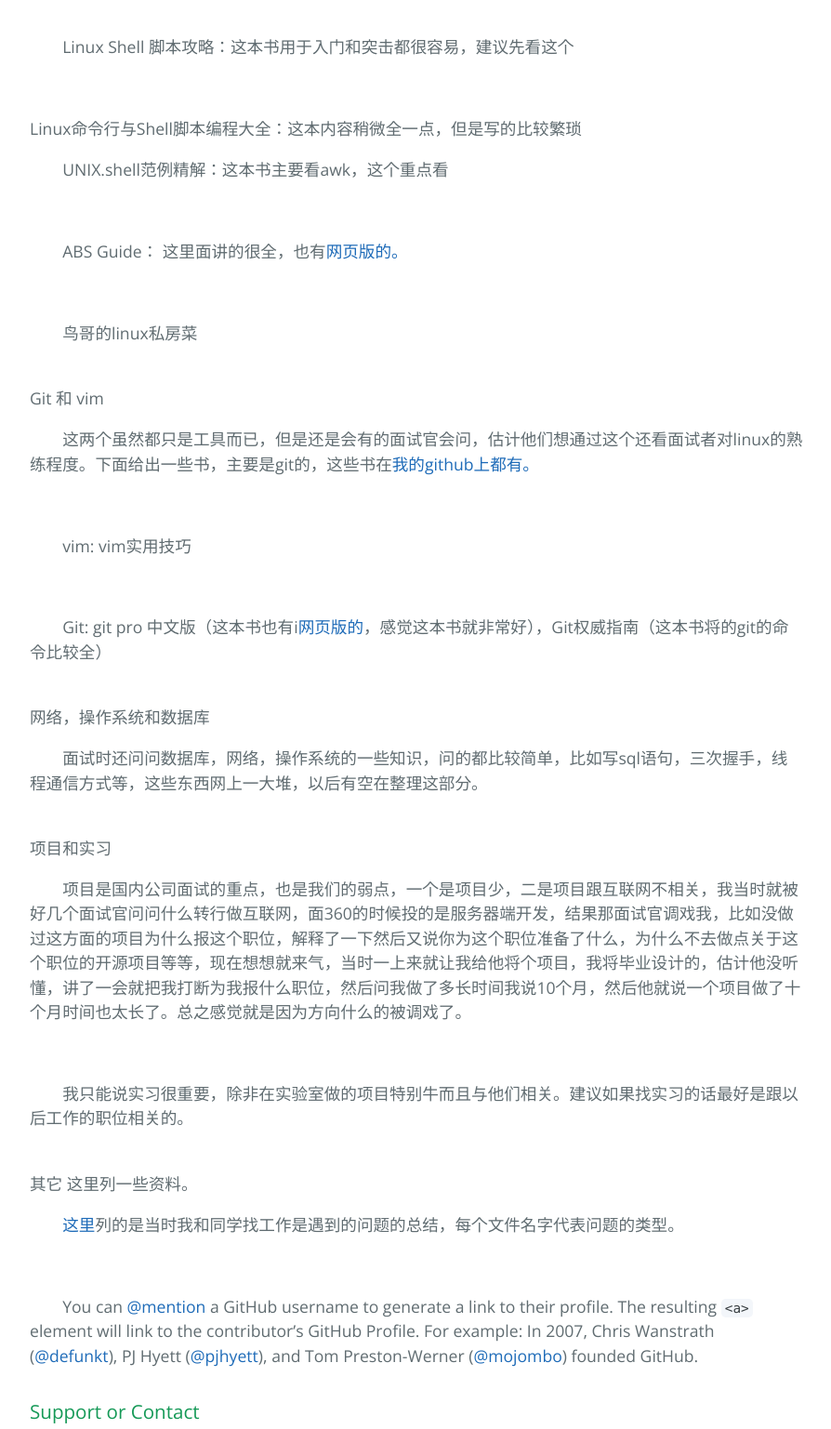
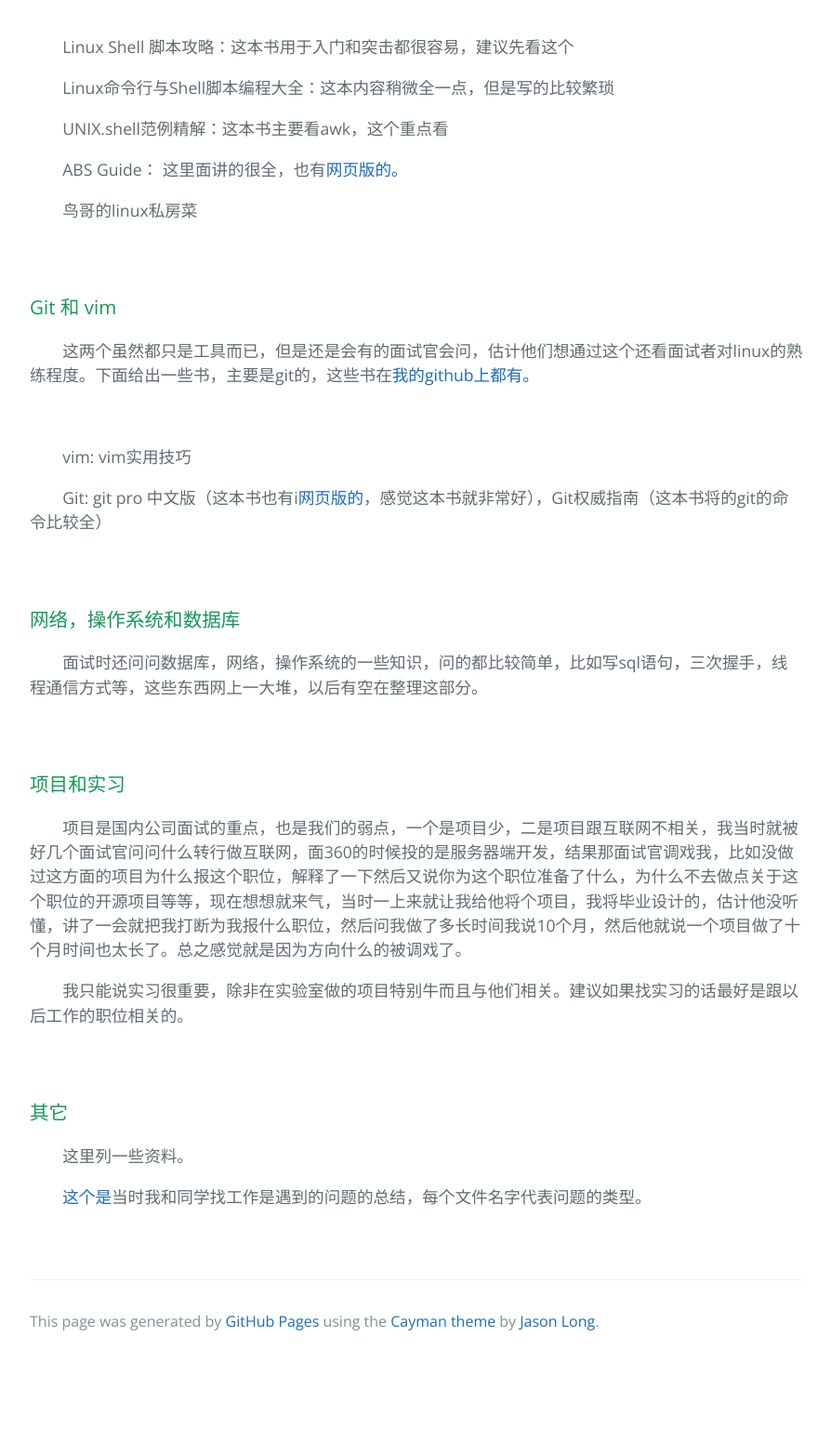
Before and after one commit to tianmn2109/tianmn2109.github.io, a plain HTML site: page index.html in a window 1280 px wide. Shown: the part 5220-6757 px from the top of the page at 93% size, without its empty margins (192-1086 px from the left). After the commit the page ends 6685 px from the top, so only its background shows below. Drawn offline with nearby package versions, Linux system fonts and the light colour scheme.

Commit message:
Change the first vision.

```diff
--- a/index.html
+++ b/index.html
@@ -97,32 +97,29 @@
 <h3>
 <a id="linux" class="linux" href="#authors-and-contributors" aria-hidden="true"><span class="octicon octicon-link"></span></a>Linux</h3>
 <p>这个也是很重要的，因为以后在公司写程序基本都是在linux下，linux下常见的命令，一些基本的远离，还有就是awk这个要好好掌握，所以建议以后写程序就在linux下写，调试用gdb调试，告别windows。</p><br>
-<p>Linux Shell 脚本攻略：这本书用于入门和突击都很容易，建议先看这个</p><br>
-<p></p>Linux命令行与Shell脚本编程大全：这本内容稍微全一点，但是写的比较繁琐<br>
-<p>UNIX.shell范例精解：这本书主要看awk，这个重点看</p><br>
-<p>ABS Guide： 这里面讲的很全，也有<a href="http://manual.51yip.com/shell/">网页版的。</a></p><br>
+<p>Linux Shell 脚本攻略：这本书用于入门和突击都很容易，建议先看这个</p>
+<p>Linux命令行与Shell脚本编程大全：这本内容稍微全一点，但是写的比较繁琐</p>
+<p>UNIX.shell范例精解：这本书主要看awk，这个重点看</p>
+<p>ABS Guide： 这里面讲的很全，也有<a href="http://manual.51yip.com/shell/">网页版的。</a></p>
 <p>鸟哥的linux私房菜</p><br>
-
-<a id="git_and_vim" class="git_and_linux" href="#authors-and-contributors" aria-hidden="true"><span class="octicon octicon-link"></span></a>Git 和 vim</h3>
+<h3>
+<a id="git_and_vim" class="git_and_vim" href="#authors-and-contributors" aria-hidden="true"><span class="octicon octicon-link"></span></a>Git 和 vim</h3>
 <p>这两个虽然都只是工具而已，但是还是会有的面试官会问，估计他们想通过这个还看面试者对linux的熟练程度。下面给出一些书，主要是git的，这些书在<a href="https://www.github.com/tianmn2109/booksforblogs">我的github上都有。</a></p><br>
-<p>vim: vim实用技巧</p><br>
+<p>vim: vim实用技巧</p>
 <p>Git: git pro 中文版（这本书也有i<a href="http://git.oschina.net/progit/">网页版的</a>，感觉这本书就非常好），Git权威指南（这本书将的git的命令比较全）</p><br>
 
-
+<h3>
 <a id="net" class="net" href="#authors-and-contributors" aria-hidden="true"><span class="octicon octicon-link"></span></a>网络，操作系统和数据库</h3>
 <p>面试时还问问数据库，网络，操作系统的一些知识，问的都比较简单，比如写sql语句，三次握手，线程通信方式等，这些东西网上一大堆，以后有空在整理这部分。</p><br>
+<h3>
 <a id="project" class="project" href="#authors-and-contributors" aria-hidden="true"><span class="octicon octicon-link"></span></a>项目和实习</h3>
-<p>项目是国内公司面试的重点，也是我们的弱点，一个是项目少，二是项目跟互联网不相关，我当时就被好几个面试官问问什么转行做互联网，面360的时候投的是服务器端开发，结果那面试官调戏我，比如没做过这方面的项目为什么报这个职位，解释了一下然后又说你为这个职位准备了什么，为什么不去做点关于这个职位的开源项目等等，现在想想就来气，当时一上来就让我给他将个项目，我将毕业设计的，估计他没听懂，讲了一会就把我打断为我报什么职位，然后问我做了多长时间我说10个月，然后他就说一个项目做了十个月时间也太长了。总之感觉就是因为方向什么的被调戏了。</p></br>
+<p>项目是国内公司面试的重点，也是我们的弱点，一个是项目少，二是项目跟互联网不相关，我当时就被好几个面试官问问什么转行做互联网，面360的时候投的是服务器端开发，结果那面试官调戏我，比如没做过这方面的项目为什么报这个职位，解释了一下然后又说你为这个职位准备了什么，为什么不去做点关于这个职位的开源项目等等，现在想想就来气，当时一上来就让我给他将个项目，我将毕业设计的，估计他没听懂，讲了一会就把我打断为我报什么职位，然后问我做了多长时间我说10个月，然后他就说一个项目做了十个月时间也太长了。总之感觉就是因为方向什么的被调戏了。</p>
 <p>我只能说实习很重要，除非在实验室做的项目特别牛而且与他们相关。建议如果找实习的话最好是跟以后工作的职位相关的。</p><br>
+<h3>
 <a id="others" class="others" href="#authors-and-contributors" aria-hidden="true"><span class="octicon octicon-link"></span></a>其它</h3>
-这里列一些资料。
-<p><a href="https://github.com/tianmn2109/classify_and_review">这里</a>列的是当时我和同学找工作是遇到的问题的总结，每个文件名字代表问题的类型。</p><br>
-<p>You can <a href="https://github.com/blog/821" class="user-mention">@mention</a> a GitHub username to generate a link to their profile. The resulting <code>&lt;a&gt;</code> element will link to the contributor’s GitHub Profile. For example: In 2007, Chris Wanstrath (<a href="https://github.com/defunkt" class="user-mention">@defunkt</a>), PJ Hyett (<a href="https://github.com/pjhyett" class="user-mention">@pjhyett</a>), and Tom Preston-Werner (<a href="https://github.com/mojombo" class="user-mention">@mojombo</a>) founded GitHub.</p>
+<p>这里列一些资料。</p>
+<p><a href="https://github.com/tianmn2109/classify_and_review">这个是</a>当时我和同学找工作是遇到的问题的总结，每个文件名字代表问题的类型。</p><br>
 
-<h3>
-<a id="support-or-contact" class="anchor" href="#support-or-contact" aria-hidden="true"><span class="octicon octicon-link"></span></a>Support or Contact</h3>
-
-<p>Having trouble with Pages? Check out our <a href="https://help.github.com/pages">documentation</a> or <a href="https://github.com/contact">contact support</a> and we’ll help you sort it out.</p>
 
       <footer class="site-footer">
 
```
